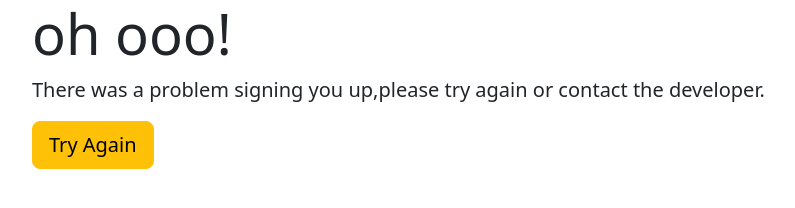
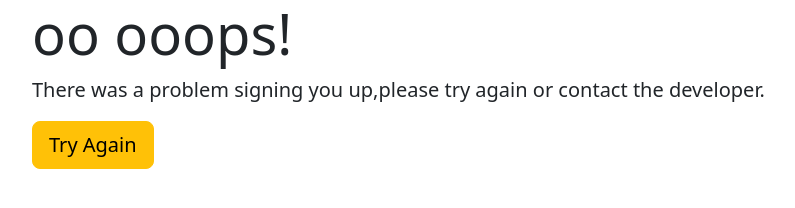
Before and after one commit to Xclusive09/News-letter-signup, a website: page failure.html in a window 1280 px wide. Shown: the whole page, without its empty margins (50-845 px from the left). Drawn offline with nearby package versions, Linux system fonts and the light colour scheme.

Commit message:
News letter

```diff
--- a/failure.html
+++ b/failure.html
@@ -12,7 +12,7 @@
 
   <div class="jumbotron jumbotron-fluid">
     <div class="container">
-      <h1 class="display-4">oh ooo!</h1>
+      <h1 class="display-4">oo ooops!</h1>
       <p class="lead">There was a problem signing you up,please try again or contact the developer.</p>
   <form  action="/failure" method="post">
     <button class="btn btn-lg btn-warning"type="submit" name="button">Try Again</button>
```
Also changed, not shown: 1 other file.
